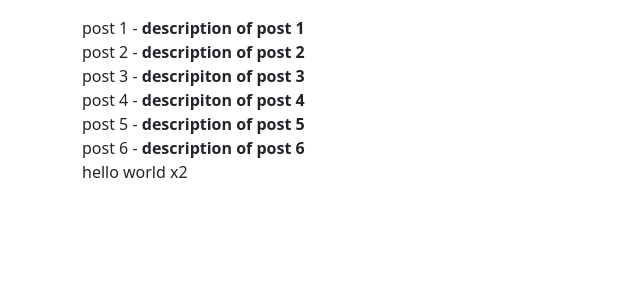
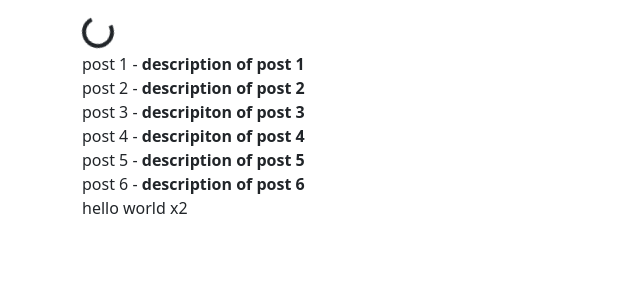
Before and after one commit to Kevalpatel4341/NAD_A4, a Django app: page / in a window 1280 px wide. Shown: the top 300 px of the page, without its empty margins (0-640 px from the left). Run offline with Django 5.2, Linux system fonts and the light colour scheme; data comes from the database, SQL or seed files in the repository; some libraries are stand-ins or nearby versions.

Commit message:
Added spinner using code on bootstraps' website

```diff
--- a/posts/templates/posts/main.html
+++ b/posts/templates/posts/main.html
@@ -13,6 +13,10 @@
     {% comment %} {% for obj in qs %}
         {{obj.title}} - {{obj.body}} <br>
     {% endfor %} {% endcomment %}
+    <div id="spinner-box">
+        <div class="spinner-border" role="status">
+    </div>
+    </div>
     <div id="posts-box"></div>
     <div id="hello-world"></div>
 {% endblock content %}
```
